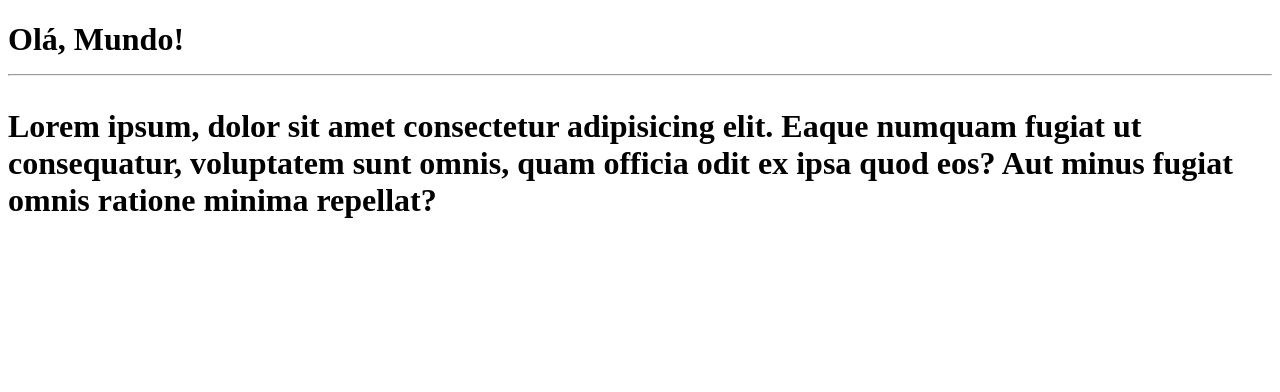
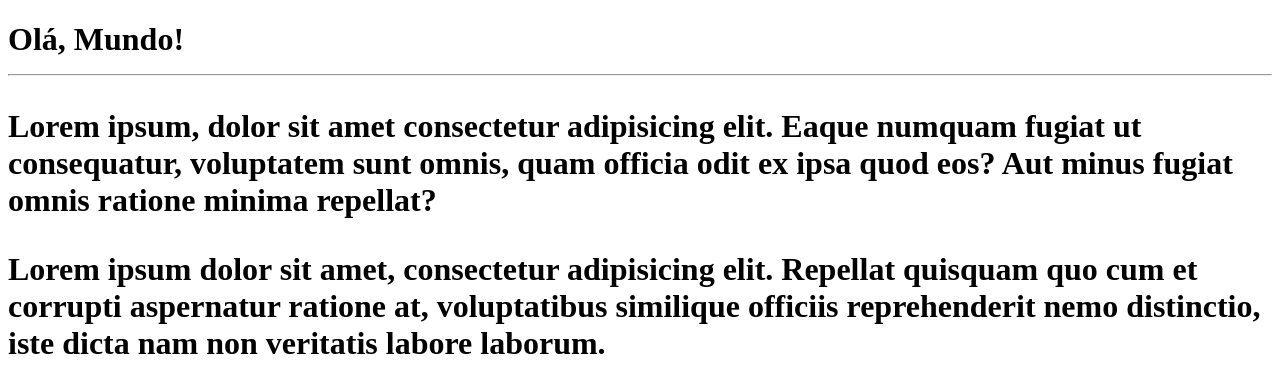
Before and after one commit to Icaroicro/Ola-Mundo, a plain HTML site: page site-exemplo/index.html in a window 1280 px wide. Drawn offline with Linux system fonts and the light colour scheme.

Commit message:
adicionei um parágrafo

```diff
--- a/site-exemplo/index.html
+++ b/site-exemplo/index.html
@@ -9,6 +9,7 @@
  <h1>Olá, Mundo!
     <hr>
     <p>Lorem ipsum, dolor sit amet consectetur adipisicing elit. Eaque numquam fugiat ut consequatur, voluptatem sunt omnis, quam officia odit ex ipsa quod eos? Aut minus fugiat omnis ratione minima repellat?</p>
+    <p>Lorem ipsum dolor sit amet, consectetur adipisicing elit. Repellat quisquam quo cum et corrupti aspernatur ratione at, voluptatibus similique officiis reprehenderit nemo distinctio, iste dicta nam non veritatis labore laborum.</p>
  </h1>
 </body>
 </html>
```
